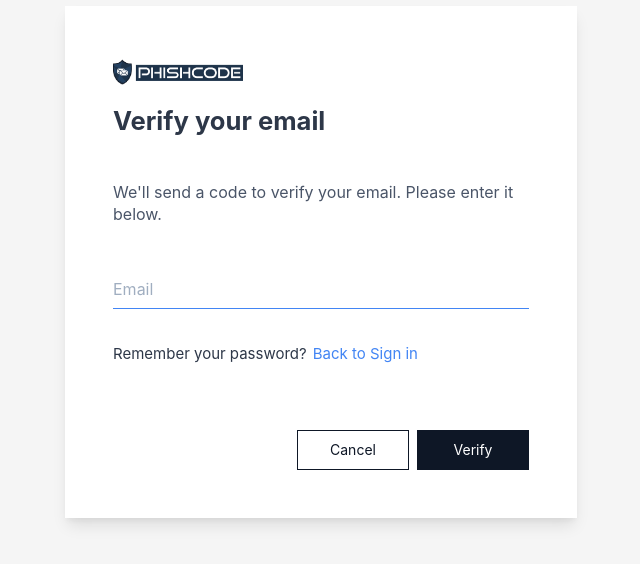
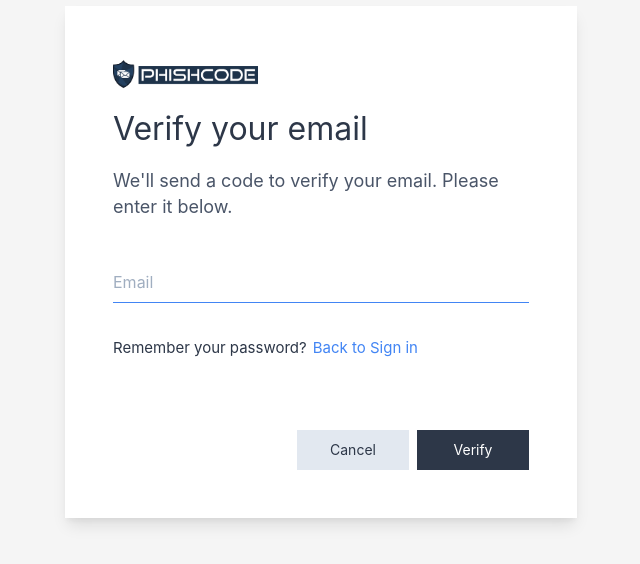
Before and after one commit to AbeeraFarhan06/Phishcode_alpha, a React (Vite) app: page /forget-password in a window 1280 px wide. Shown: the part 138-702 px from the top of the page, without its empty margins (319-959 px from the left). Built offline with nearby package versions, Linux system fonts and the light colour scheme.

Commit message:
Changed the layout of signin pages

```diff
--- a/src/components/PageLayoutTemplate/PageLayoutTemplate.tsx
+++ b/src/components/PageLayoutTemplate/PageLayoutTemplate.tsx
@@ -67,19 +67,11 @@ const PageLayoutTemplate: React.FC<PageLayoutTemplateProps> = ({
     lg: "clamp(2rem, 5vw, 3rem)",
   });
 
-  const titleSize = useBreakpointValue({
-    base: "1.25rem", // xs
-    xs: "1.25rem",
-    sm: "1.4rem", // sm
-    md: "clamp(1.4rem, 4vw, 1.6rem)",
-    lg: "clamp(1.4rem, 4vw, 1.6rem)",
-  });
-
   const titleMarginBottom = useBreakpointValue({
-    base: "1.5rem",
-    sm: "1.5rem",
-    md: "2rem",
-    lg: "2rem",
+    base: "0.25rem",
+    sm: "0.25rem",
+    md: "0.5rem",
+    lg: "0.5rem",
   });
 
   const contentMinHeight = useBreakpointValue({
@@ -146,7 +138,7 @@ const PageLayoutTemplate: React.FC<PageLayoutTemplateProps> = ({
             <Image
               src={phishcode_logoo_1}
               alt="PhishCode Logo"
-              h="2.25rem"
+              h="2.50rem"
               w="auto"
             />
           </Box>
@@ -155,9 +147,9 @@ const PageLayoutTemplate: React.FC<PageLayoutTemplateProps> = ({
           <Heading
             as="h2"
             textAlign="start"
-            fontWeight="bold"
+            fontWeight="normal"
             color="#2d3748"
-            fontSize={titleSize}
+            fontSize="2rem"
             mb={titleMarginBottom}
             lineHeight="1.2"
           >
@@ -180,29 +172,28 @@ const PageLayoutTemplate: React.FC<PageLayoutTemplateProps> = ({
             {showCancelButton && (
               <Button
                 onClick={onCancel}
-                bg="transparent"
-                color="#0E1726"
-                border="1px solid #0E1726"
+                bg="#e2e8f0"
+                color="#2d3748"
+                border="none"
                 borderRadius="0"
                 fontWeight="400"
                 fontSize={buttonFontSize}
                 p={buttonPadding}
                 minW="7rem"
                 w={buttonWidth}
-                transition="background-color 0.2s ease, color 0.2s ease"
+                transition="background-color 0.2s ease"
                 _hover={{
-                  bg: "white",
-                  color: "#0E1726",
+                  bg: "#cbd5e0",
+                  color: "#2d3748",
                 }}
                 _focus={{
-                  bg: "white",
-                  color: "#0E1726",
+                  bg: "#cbd5e0",
+                  color: "#2d3748",
                   boxShadow: "none",
-                  outline: "#0E1726",
                 }}
                 _active={{
-                  bg: "white",
-                  color: "#0E1726",
+                  bg: "#cbd5e0",
+                  color: "#2d3748",
                 }}
               >
                 {cancelButtonText}
@@ -210,7 +201,7 @@ const PageLayoutTemplate: React.FC<PageLayoutTemplateProps> = ({
             )}
             <Button
               onClick={onNext}
-              bg="#0E1726"
+              bg="#2d3748"
               color="white"
               border="none"
               borderRadius="0"
@@ -221,7 +212,7 @@ const PageLayoutTemplate: React.FC<PageLayoutTemplateProps> = ({
               w={buttonWidth}
               transition="background-color 0.2s ease"
               _hover={{
-                bg: "#243B65",
+                bg: "#1a202c",
                 color: "white",
               }}
             >
--- a/src/pages/Signin/Signin/ForgetPasswordPage/ForgetPasswordPage.tsx
+++ b/src/pages/Signin/Signin/ForgetPasswordPage/ForgetPasswordPage.tsx
@@ -38,7 +38,7 @@ const ForgetPasswordPage = () => {
 
     console.log("Email submitted:", email);
     alert("We've emailed your password reset link");
-    navigate("/");
+    navigate("/reset-password");
   };
 
   const handleCancel = () => {
@@ -97,7 +97,7 @@ const ForgetPasswordPage = () => {
       <Box mb="1.5rem">
         <Text
           color="#4a5568"
-          fontSize={descriptionFontSize}
+          fontSize="1.125rem"
           mb="0.5rem"
           textAlign="left"
           lineHeight="1.4"
--- a/src/pages/Signin/Signin/OTPPage/OTPVerificationPage.tsx
+++ b/src/pages/Signin/Signin/OTPPage/OTPVerificationPage.tsx
@@ -36,7 +36,7 @@ const OTPVerificationPage = () => {
     base: "0.8rem", // xs
     xs: "0.8rem",
     sm: "0.8rem", // sm
-    md: "1.125rem", // 18px - larger than other pages
+    md: "1.125rem", // 18px - keep larger for OTP page
     lg: "1.125rem",
   });
 
@@ -44,8 +44,8 @@ const OTPVerificationPage = () => {
     base: "0.85rem", // xs
     xs: "0.85rem",
     sm: "0.9rem", // sm
-    md: "clamp(0.875rem, 4vw, 1rem)",
-    lg: "clamp(0.875rem, 4vw, 1rem)",
+    md: "clamp(0.9rem, 3vw, 1rem)", // SAME AS SIGNIN
+    lg: "clamp(0.9rem, 3vw, 1rem)",
   });
 
   const otpInputWidth = useBreakpointValue({
@@ -67,9 +67,9 @@ const OTPVerificationPage = () => {
   const linkFontSize = useBreakpointValue({
     base: "0.75rem", // xs
     xs: "0.75rem",
-    sm: "0.75rem", // sm
-    md: "clamp(0.75rem, 3vw, 0.8125rem)",
-    lg: "clamp(0.75rem, 3vw, 0.8125rem)",
+    sm: "0.8rem", // sm
+    md: "clamp(0.85rem, 3vw, 0.9375rem)", // SAME AS SIGNIN
+    lg: "clamp(0.85rem, 3vw, 0.9375rem)",
   });
 
   const linkFlexDirection = useBreakpointValue<"row" | "column">({
@@ -140,16 +140,13 @@ const OTPVerificationPage = () => {
           color="#4a5568"
           p={otpInputPadding}
           pt="0.5rem" // Reduce top padding
-          textAlign="center"
-          w={otpInputWidth}
+          textAlign="left"
+          w="100%"
           letterSpacing="0.125rem" // 2px
-          maxW="100%"
-          mx="auto" // Center the input
-          display="block"
           _placeholder={{
             color: "#a0aec0",
-            fontSize: "clamp(0.75rem, 3vw, 0.875rem)",
-            textAlign: "center",
+            fontSize: otpInputFontSize, // MATCH INPUT FONT SIZE
+            textAlign: "left",
             letterSpacing: "normal",
           }}
           _focus={{
--- a/src/pages/Signin/Signin/ResetPasswordPage/ResetPasswordPage.tsx
+++ b/src/pages/Signin/Signin/ResetPasswordPage/ResetPasswordPage.tsx
@@ -104,8 +104,9 @@ const ResetPasswordPage = () => {
 
   // Responsive values for form elements
   const descriptionFontSize = useBreakpointValue({
-    base: "0.8rem", // xs/sm
-    sm: "0.8rem",
+    base: "0.85rem", // xs
+    xs: "0.85rem",
+    sm: "0.9rem", // sm
     md: "clamp(0.9rem, 3vw, 1rem)",
     lg: "clamp(0.9rem, 3vw, 1rem)",
   });
@@ -141,7 +142,7 @@ const ResetPasswordPage = () => {
       <Box mb="1.5rem">
         <Text
           color="#4a5568"
-          fontSize={descriptionFontSize}
+          fontSize="1.125rem"
           mb="0.5rem"
           textAlign="left"
           lineHeight="1.4"
--- a/src/pages/Signin/Signin/SigninPage/SigninPage.tsx
+++ b/src/pages/Signin/Signin/SigninPage/SigninPage.tsx
@@ -67,7 +67,7 @@ const SignInPage = () => {
   const pageContent = (
     <>
       {/* Email Input - SLOT 1 */}
-      <Box mb="1.5rem">
+      <Box mb="1.5rem" mt="1rem">
         <Input
           type="email"
           name="email"
--- a/src/pages/Signup/Step1/Step1AboutYou.module.css
+++ b/src/pages/Signup/Step1/Step1AboutYou.module.css
@@ -17,7 +17,7 @@
 }
 
 .headerLogo {
-  height: 2.25rem;
+  height: 2.5rem;  /* Changed from 2.25rem to 2.5rem */
   width: auto;
 }
 
@@ -50,7 +50,7 @@
 .formCard {
   width: 90%;
   max-width: 50rem;
-  border-radius: 0; /* Sharp edges like Microsoft */
+  border-radius: 0 !important; /* Sharp edges - force override */
   box-shadow: 0 0.9375rem 2.1875rem rgba(0, 0, 0, 0.4);
   overflow: visible;
   position: relative;
@@ -287,16 +287,20 @@
   text-decoration: underline;
 }
 
-/* Next Button */
+/* Next Button - 112x40 pixels (7rem x 2.5rem) with sharp edges */
 .nextBtn {
   background-color: #2d3748;
   color: white;
   border: none;
-  border-radius: 0.25rem;
-  padding: 0.75rem 1.875rem;
+  border-radius: 0 !important; /* Sharp edges - force override */
+  width: 7rem; /* 112px */
+  height: 2.5rem; /* 40px */
   font-size: 0.875rem;
   font-weight: 500;
   transition: background-color 0.2s ease;
+  display: flex;
+  align-items: center;
+  justify-content: center;
 }
 
 .nextBtn:hover {
--- a/src/pages/Signup/Step2/Step2SigninDetails.module.css
+++ b/src/pages/Signup/Step2/Step2SigninDetails.module.css
@@ -17,7 +17,7 @@
 }
 
 .headerLogo {
-  height: 2.25rem;
+  height: 2.5rem; /* Changed from 2.25rem to 2.5rem */
   width: auto;
 }
 
@@ -50,7 +50,7 @@
 .formCard {
   width: 90%;
   max-width: 50rem;
-  border-radius: 0; /* Sharp edges like Microsoft */
+  border-radius: 0 !important; /* Sharp edges - force override */
   box-shadow: 0 0.9375rem 2.1875rem rgba(0, 0, 0, 0.4);
   overflow: visible;
   position: relative;
@@ -290,17 +290,21 @@
   padding-left: calc(8% - 0.625rem); /* Align with other content */
 }
 
-/* Next Button */
+/* Next Button - 112x40 pixels (7rem x 2.5rem) with sharp edges */
 .nextBtn {
   background-color: #2d3748;
   color: white;
   border: none;
-  border-radius: 0.25rem;
-  padding: 0.75rem 1.875rem;
+  border-radius: 0 !important; /* Sharp edges - force override */
+  width: 7rem; /* 112px */
+  height: 2.5rem; /* 40px */
   font-size: 0.875rem;
   font-weight: 500;
   transition: background-color 0.2s ease;
   cursor: pointer;
+  display: flex;
+  align-items: center;
+  justify-content: center;
 }
 
 .nextBtn:hover {
--- a/src/pages/Signup/Step3/Step3Confirmation.module.css
+++ b/src/pages/Signup/Step3/Step3Confirmation.module.css
@@ -17,7 +17,7 @@
 }
 
 .headerLogo {
-  height: 2.25rem;
+  height: 2.5rem; /* Changed from 2.25rem to 2.5rem */
   width: auto;
 }
 
@@ -50,7 +50,7 @@
 .formCard {
   width: 90%;
   max-width: 50rem;
-  border-radius: 0; /* Sharp edges like Microsoft */
+  border-radius: 0 !important; /* Sharp edges - force override */
   box-shadow: 0 0.9375rem 2.1875rem rgba(0, 0, 0, 0.4);
   overflow: visible;
   position: relative;
@@ -198,16 +198,20 @@
   padding-left: calc(8% - 0.625rem); /* Align with other content */
 }
 
-/* Get Started Button */
+/* Get Started Button - 112x40 pixels (7rem x 2.5rem) with sharp edges */
 .getStartedBtn {
   background-color: #2d3748;
   color: white;
   border: none;
-  border-radius: 0.25rem;
-  padding: 0.75rem 1.875rem;
+  border-radius: 0 !important; /* Sharp edges - force override */
+  width: 7rem; /* 112px */
+  height: 2.5rem; /* 40px */
   font-size: 0.875rem;
   font-weight: 500;
   transition: background-color 0.2s ease;
+  display: flex;
+  align-items: center;
+  justify-content: center;
 }
 
 .getStartedBtn:hover {
```
